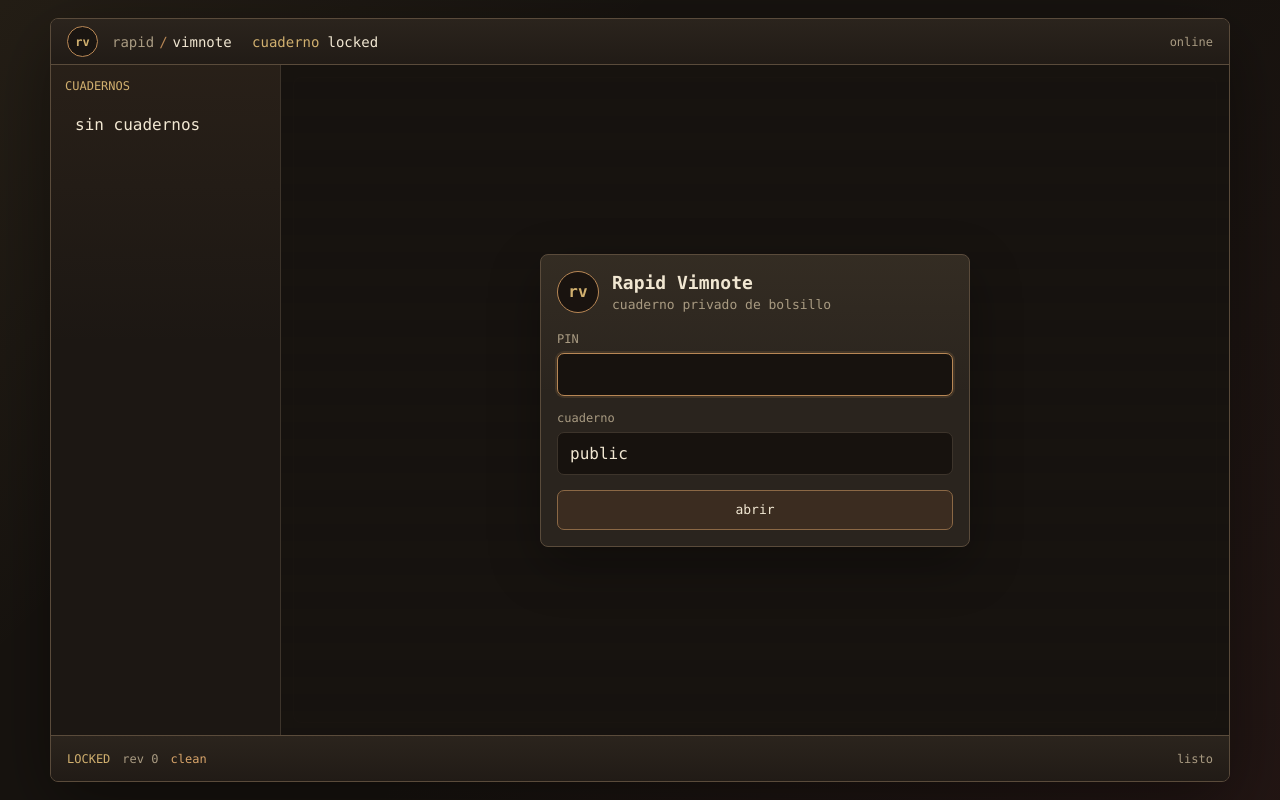
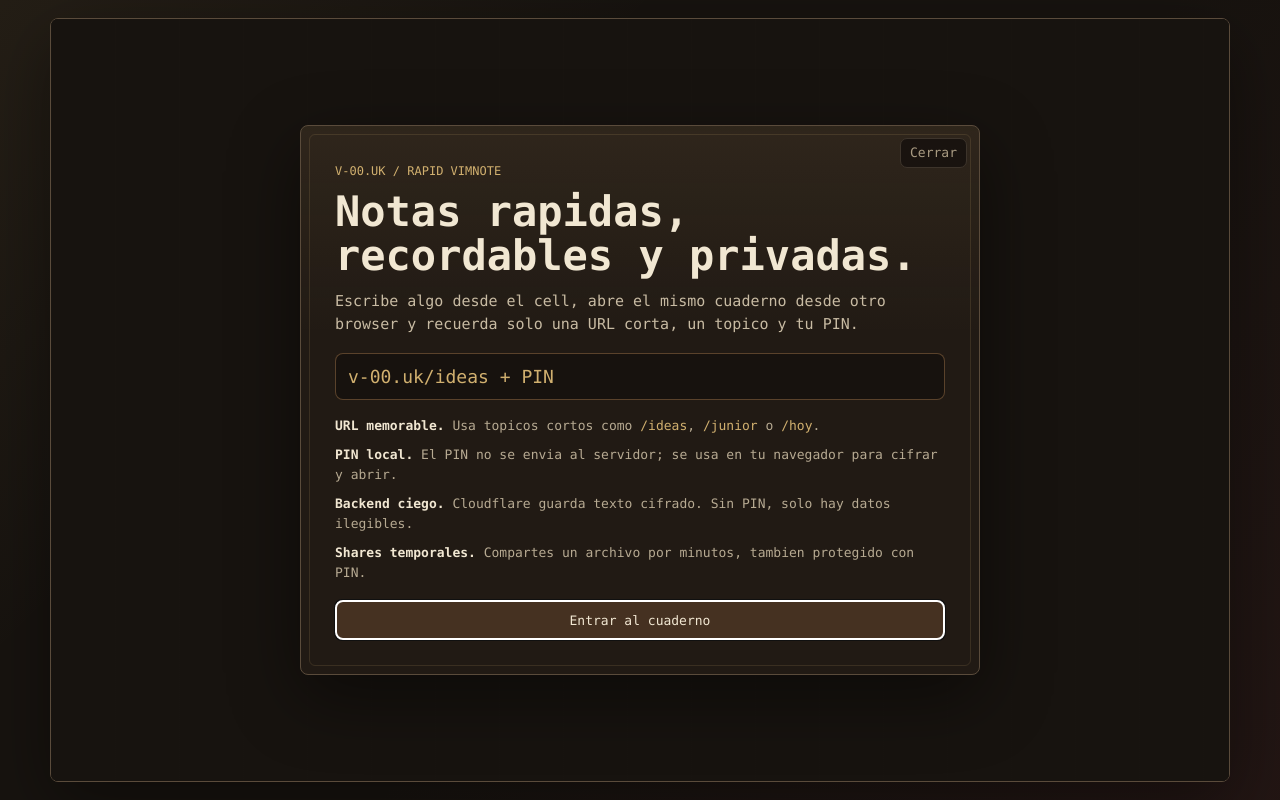
Before and after one commit to burdier/rapid-vimnote, a website: page public/index.html in a window 1280 px wide. Drawn offline with Linux system fonts and the light colour scheme.

Commit message:
Add first-run landing and about screen

```diff
--- a/public/app.js
+++ b/public/app.js
@@ -3,6 +3,7 @@ const encoder = new TextEncoder();
 const decoder = new TextDecoder();
 
 const WORKSPACE_MARKER = "rapid-vimnote.workspace.v2";
+const INTRO_SEEN_KEY = "rapid-vimnote:intro-seen";
 const WALLPAPERS = ["walnut", "moss", "wine", "blue"];
 
 const els = {
@@ -20,6 +21,10 @@ const els = {
   dirty: $("dirty"),
   message: $("message"),
   netState: $("netState"),
+  aboutButton: $("aboutButton"),
+  introOverlay: $("introOverlay"),
+  introStartButton: $("introStartButton"),
+  introCloseButton: $("introCloseButton"),
   topicLinkButton: $("topicLinkButton"),
   modeSwitchButton: $("modeSwitchButton"),
   wallpaperButton: $("wallpaperButton"),
@@ -95,6 +100,7 @@ async function init() {
   els.pinInput.focus();
   setVimMode("locked");
   applyUiMode("normal");
+  showIntroOnce();
 }
 
 function wireEvents() {
@@ -106,6 +112,23 @@ function wireEvents() {
   });
   window.addEventListener("keydown", (event) => {
     if (event.key === "Escape") hideContextMenu();
+    if (event.key === "Escape" && !els.introOverlay.hidden) hideIntro();
+  });
+
+  els.aboutButton.addEventListener("click", () => {
+    showIntro();
+  });
+
+  els.introStartButton.addEventListener("click", () => {
+    hideIntro();
+  });
+
+  els.introCloseButton.addEventListener("click", () => {
+    hideIntro();
+  });
+
+  els.introOverlay.addEventListener("click", (event) => {
+    if (event.target === els.introOverlay) hideIntro();
   });
 
   els.loginForm.addEventListener("submit", async (event) => {
@@ -1418,6 +1441,27 @@ function flash(message) {
   els.message.textContent = message;
 }
 
+function showIntroOnce() {
+  if (localStorage.getItem(INTRO_SEEN_KEY) === "1") return;
+  showIntro();
+}
+
+function showIntro() {
+  els.introOverlay.hidden = false;
+  requestAnimationFrame(() => {
+    els.introStartButton.focus();
+  });
+}
+
+function hideIntro() {
+  if (els.introOverlay.hidden) return;
+  els.introOverlay.hidden = true;
+  localStorage.setItem(INTRO_SEEN_KEY, "1");
+  if (!els.boot.hidden) {
+    els.pinInput.focus();
+  }
+}
+
 function resetShareShellForLogin() {
   els.shareView.hidden = true;
   els.boot.hidden = false;
--- a/public/index.html
+++ b/public/index.html
@@ -4,7 +4,7 @@
     <meta charset="utf-8">
     <meta name="viewport" content="width=device-width, initial-scale=1, viewport-fit=cover">
     <meta name="theme-color" content="#17130f">
-    <meta name="description" content="Nota temporal offline-first con editor tipo vim.">
+    <meta name="description" content="Cuaderno privado offline-first con URL corta, PIN y shares temporales.">
     <title>Rapid Vimnote</title>
     <link rel="manifest" href="/manifest.webmanifest">
     <link rel="stylesheet" href="/styles.css">
@@ -26,8 +26,28 @@
             <button class="mode-button" id="modeSwitchButton" type="button" hidden>Nerd</button>
             <button class="mode-button" id="wallpaperButton" type="button" hidden>Fondo</button>
             <button class="share-button" id="shareButton" type="button" hidden>Archivo</button>
+            <button class="about-button" id="aboutButton" type="button">Acerca</button>
           </div>
         </header>
+
+        <section class="intro-overlay" id="introOverlay" role="dialog" aria-modal="true" aria-labelledby="introTitle" hidden>
+          <div class="intro-panel">
+            <button class="intro-close" id="introCloseButton" type="button" aria-label="Cerrar acerca">Cerrar</button>
+            <p class="intro-kicker">v-00.uk / rapid vimnote</p>
+            <h2 id="introTitle">Notas rapidas, recordables y privadas.</h2>
+            <p class="intro-lead">
+              Escribe algo desde el cell, abre el mismo cuaderno desde otro browser y recuerda solo una URL corta, un topico y tu PIN.
+            </p>
+            <div class="intro-link">v-00.uk/ideas + PIN</div>
+            <div class="intro-points">
+              <p><strong>URL memorable.</strong> Usa topicos cortos como <span>/ideas</span>, <span>/junior</span> o <span>/hoy</span>.</p>
+              <p><strong>PIN local.</strong> El PIN no se envia al servidor; se usa en tu navegador para cifrar y abrir.</p>
+              <p><strong>Backend ciego.</strong> Cloudflare guarda texto cifrado. Sin PIN, solo hay datos ilegibles.</p>
+              <p><strong>Shares temporales.</strong> Compartes un archivo por minutos, tambien protegido con PIN.</p>
+            </div>
+            <button class="intro-start" id="introStartButton" type="button">Entrar al cuaderno</button>
+          </div>
+        </section>
 
         <div class="desktop">
           <aside class="pane">
--- a/public/styles.css
+++ b/public/styles.css
@@ -203,6 +203,136 @@ textarea {
 
 .mode-button[hidden] {
   display: none;
+}
+
+.about-button {
+  flex: 0 0 auto;
+  margin-left: auto;
+  min-height: 34px;
+  padding: 0 10px;
+  border-color: rgba(184, 135, 85, 0.46);
+  background: #241c16;
+  color: var(--muted);
+  white-space: nowrap;
+}
+
+.about-button:hover {
+  color: var(--ink);
+  background: #30251c;
+}
+
+.intro-overlay {
+  position: absolute;
+  inset: 0;
+  z-index: 30;
+  display: grid;
+  place-items: center;
+  overflow: auto;
+  padding: 14px;
+  background:
+    linear-gradient(180deg, rgba(23, 19, 15, 0.9), rgba(23, 19, 15, 0.96)),
+    repeating-linear-gradient(90deg, rgba(209, 176, 111, 0.06) 0 1px, transparent 1px 64px),
+    #17130f;
+}
+
+.intro-overlay[hidden] {
+  display: none;
+}
+
+.intro-panel {
+  position: relative;
+  width: min(680px, 100%);
+  border: 1px solid var(--line);
+  border-radius: 8px;
+  background:
+    linear-gradient(180deg, rgba(209, 176, 111, 0.08), transparent 38%),
+    #211a14;
+  padding: 18px;
+  box-shadow: 0 22px 70px rgba(0, 0, 0, 0.46);
+}
+
+.intro-panel::before {
+  content: "";
+  position: absolute;
+  inset: 8px;
+  border: 1px solid rgba(209, 176, 111, 0.14);
+  border-radius: 6px;
+  pointer-events: none;
+}
+
+.intro-close {
+  position: absolute;
+  top: 12px;
+  right: 12px;
+  z-index: 1;
+  min-height: 30px;
+  padding: 0 9px;
+  border-color: var(--line-soft);
+  background: #19130f;
+  color: var(--muted);
+}
+
+.intro-kicker {
+  color: var(--gold);
+  font-size: 12px;
+  text-transform: uppercase;
+  margin: 4px 70px 12px 0;
+}
+
+.intro-panel h2 {
+  max-width: 620px;
+  margin: 0;
+  color: var(--ink);
+  font-size: 28px;
+  line-height: 1.05;
+  letter-spacing: 0;
+}
+
+.intro-lead {
+  max-width: 590px;
+  margin-top: 12px;
+  color: #c8bba3;
+  font-size: 14px;
+  line-height: 1.55;
+}
+
+.intro-link {
+  margin-top: 16px;
+  border: 1px solid rgba(184, 135, 85, 0.42);
+  border-radius: 8px;
+  background: #17120e;
+  color: var(--gold);
+  padding: 12px;
+  overflow-wrap: anywhere;
+  font-size: 16px;
+}
+
+.intro-points {
+  display: grid;
+  gap: 10px;
+  margin-top: 16px;
+}
+
+.intro-points p {
+  margin: 0;
+  color: #b7aa92;
+  line-height: 1.5;
+}
+
+.intro-points strong {
+  color: var(--ink);
+}
+
+.intro-points span {
+  color: var(--gold);
+}
+
+.intro-start {
+  width: 100%;
+  margin-top: 18px;
+  border-color: #ad8052;
+  background: #453121;
+  color: var(--ink);
 }
 
 .desktop {
@@ -815,6 +945,31 @@ button:hover {
     padding: 0 11px;
   }
 
+  .about-button {
+    min-height: 32px;
+    padding: 0 11px;
+  }
+
+  .intro-overlay {
+    padding: 28px;
+  }
+
+  .intro-panel {
+    padding: 34px;
+  }
+
+  .intro-panel h2 {
+    font-size: 42px;
+  }
+
+  .intro-lead {
+    font-size: 15px;
+  }
+
+  .intro-link {
+    font-size: 18px;
+  }
+
   .desktop {
     grid-template-columns: 230px 1fr;
   }
--- a/public/sw.js
+++ b/public/sw.js
@@ -1,4 +1,4 @@
-const CACHE_NAME = "rapid-vimnote-shell-v2";
+const CACHE_NAME = "rapid-vimnote-shell-v3";
 const SHELL = [
   "/",
   "/index.html",
```
